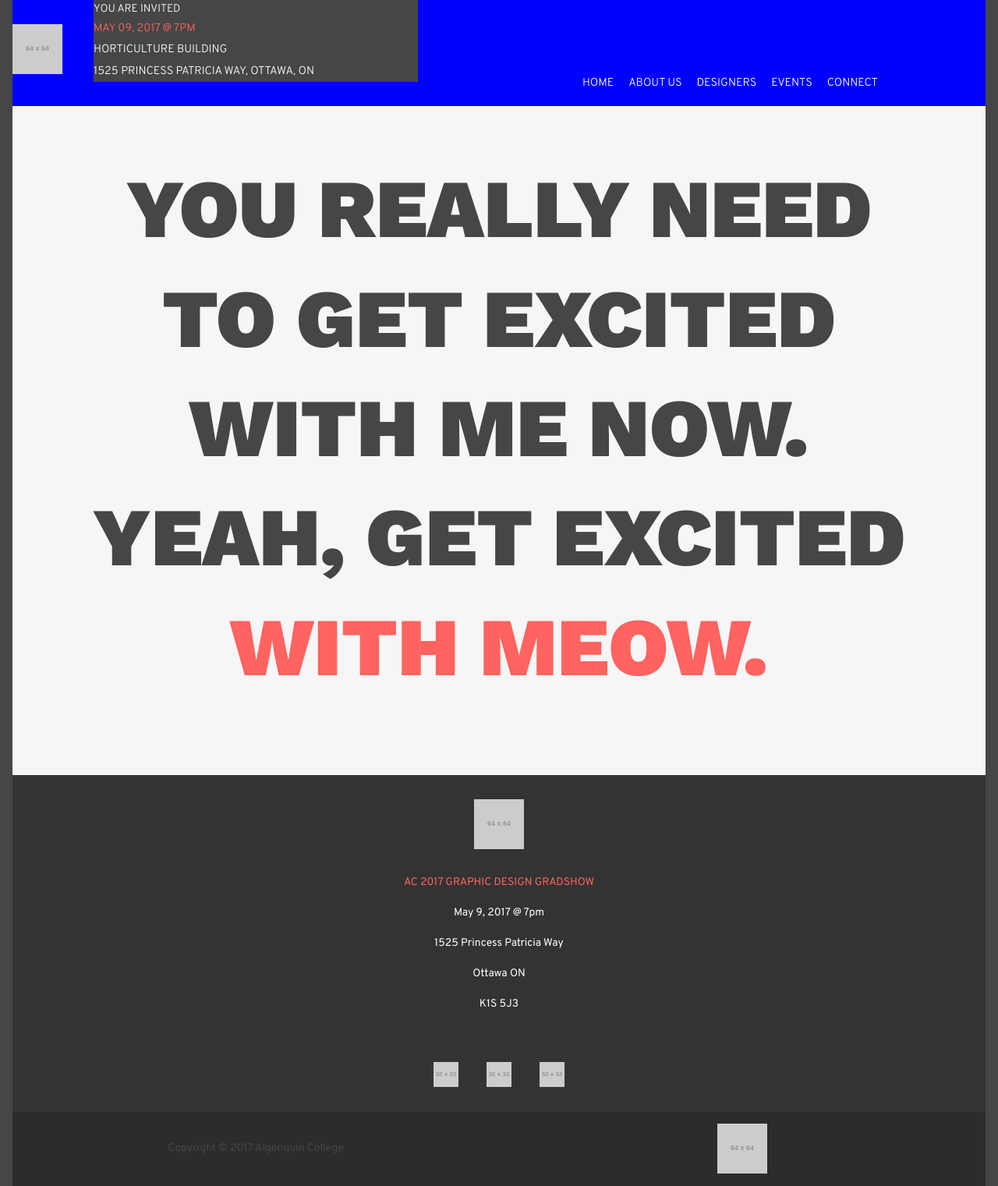
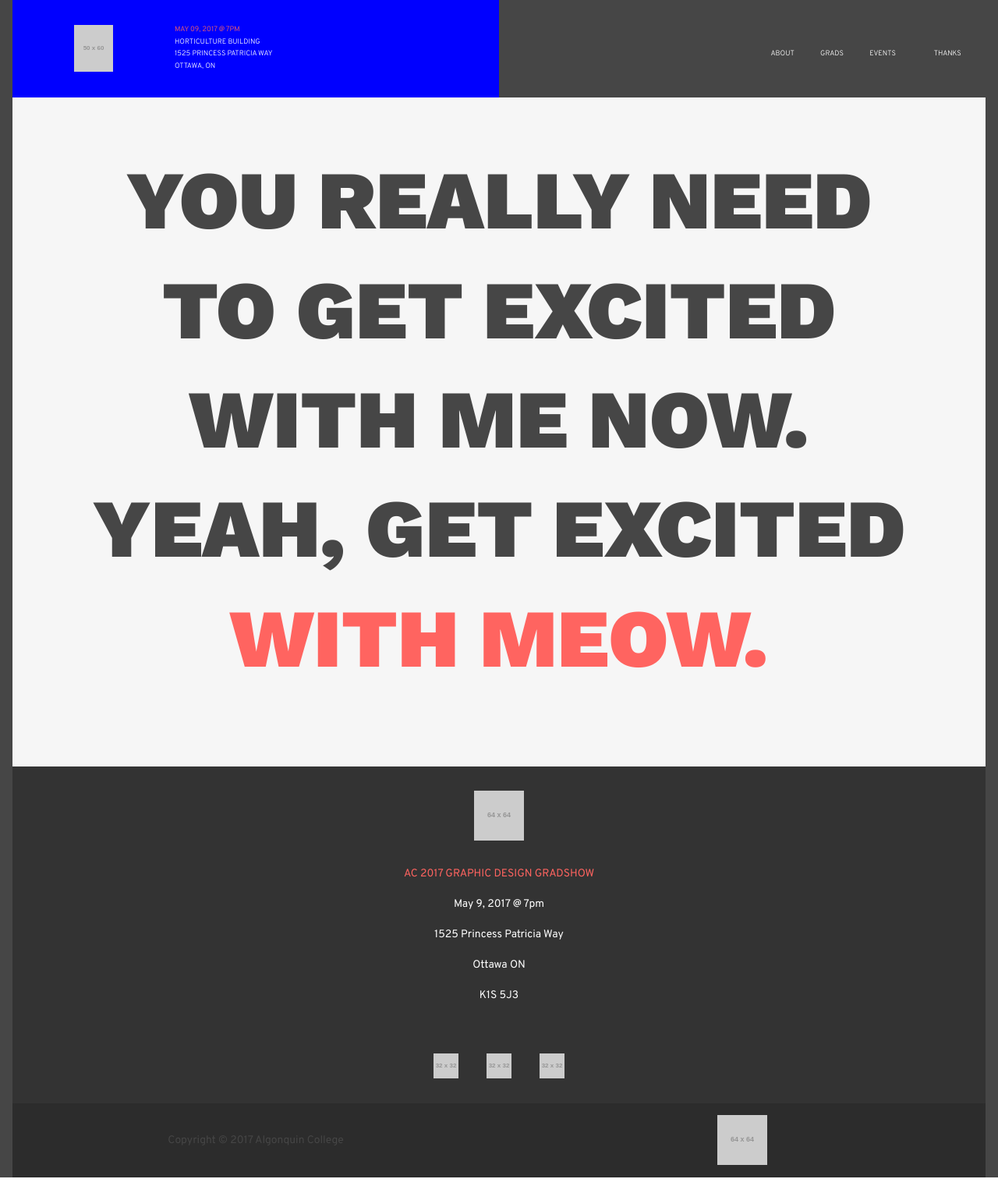
Before and after one commit to algonquindesign-grads/2017, a Jekyll site: the page built from grads.html, in a window 1280 px wide. Shown: the whole page at 78% size. Built offline with Jekyll 4.4.1, drawn with Linux system fonts in a browser that asks for light colours; nearby versions of some CDN libraries; Markdown is read by kramdown in place of the engine named in the settings.

Commit message:
Nabber coming along..

```diff
--- a/_includes/nav-grad.html
+++ b/_includes/nav-grad.html
@@ -1,42 +1,15 @@
-
-
 <!--
-<nav class="navbar grid bg-ultra-dark-grey text-white milli">
-
-  <div class="unit bg-dark-grey push-0">
-    <i class="icon i-64">
-      <img src="http://placehold.it/64x64" alt="Studio N logo">
-    </i>
-  </div>
-
-  <div class="unit pad-t-1-2 ">
-     <ul class="gutter-1-2">
-      <li class="text-red">7PM</li>
-      <li>May 9 Horticulture Building</li>
-      <li>1525 Princess Patricia Way, Ottawa, ON K1S 5J3</li>
-    </ul>
-  </div>
-
-  <div class="unit">
-    <ul class="list-group-inline gutter">
-      <li class="island-1-2">about us</li>
-      <li class="island-1-2">designers</li>
-      <li class="island-1-2">connect</li>
-    </ul>
-  </div>
-
-</nav>
--->
-
 <div class="nav grid grid-bottom text-upper micro text-light no-bullets bg-ultra-dark-grey text-white">
   <div class="unit xs-1 s-1 m-1-2 l-1-2">
     <div class="grid grid-middle">
+
 
       <div class="unit xs-1 s-1 m-1-6 l-1-6">
         <figure class="push-0">
             <img src="http://placehold.it/64x64" alt="Studio N logo">
         </figure>
       </div>
+
 
       <div class="unit unit-xs-hidden unit-s-hidden m-2-3 l-2-3 push-0 pad-b">
         <div class="no-bullets bg-dark-grey push-0">
@@ -45,25 +18,49 @@
            <p class="push-0"> Horticulture Building</li>
            <p class="push-0">1525 Princess Patricia Way, Ottawa, ON</p>
         </div>
-
-
       </div>
     </div>
   </div>
 
-    <div class="menu unit text-center xs-1 s-1 m-1-2 l-1-2">
+
+    <div class="menu micro unit xs-1 s-1 m-1-2 l-1-2">
       <ul class="push-0 island-1-2 list-group-inline gutter">
         <li class="gutter-1-4">home</li>
         <li class="gutter-1-4">about us</li>
         <li class="gutter-1-4">designers</li>
         <li class="gutter-1-4">events</li>
         <li class="gutter-1-4">connect</li>
+      </ul>
+    </div>
+</div>
 
+-->
 
-      </ul>
+<div class="nav text-upper grid grid-stretch micro text-light text-white bg-ultra-dark-grey">
+  <div class="unit xs-1 s-1 m-1-2 l-1-2">
 
+    <div class="grid grid-middle location">
+        <figure class="unit  xs-1 s-1-6 m-1-6 l-1-6 push-0">
+          <img src="http://placehold.it/50x60" alt="Studio N logo">
+        </figure>
 
+        <div class="unit pad-t pad-b micro unit-xs-hidden s-2-3 m-2-3 l-2-3">
+            <p class="push-0 text-red">May 09, 2017 @ 7pm</p>
+            <p class="push-0">Horticulture Building</p>
+            <p class="push-0">1525 Princess Patricia Way</p>
+            <p class="push-0">Ottawa, ON</p>
+          </ul>
+        </div>
+    </div>
     </div>
 
+<div class="unit pad-t-2 relative menu bg-dark-grey xs-1 s-1 m-1-2 l-1-2">
 
+    <ul class="push-0 list-group-inline">
+      <li class="gutter-1-2">About</li>
+      <li class="gutter-1-2">Grads</li>
+      <li class="gutter-1-2">Events</li>
+      <li class="gutter">Thanks</li>
+    </ul>
 </div>
+</div>
--- a/_layouts/gradlayout.html
+++ b/_layouts/gradlayout.html
@@ -24,6 +24,8 @@
   </div>
 
 
+<script src="https://cdnjs.cloudflare.com/ajax/libs/jquery/3.0.0-beta1/jquery.min.js"></script>
+<script src="js/main.js"></script>
 
 </body>
 </html>
--- a/css/main.css
+++ b/css/main.css
@@ -2,6 +2,10 @@
 
 html {
   box-sizing: border-box;
+}
+
+a {
+  text-decoration: none;
 }
 
 *, *::before, *::after {
@@ -13,26 +17,27 @@ html {
   background-color: #fff;
 }
 
-ul, .no-bullets {
+ul, .no-bullets, .location ul {
   list-style-type: none;
-
 }
 
 .wrapper {
   max-width: 60em;
 }
+
 .float-left {
   float: left;
 }
 
- /*Colour*/
+ /* Colour */
 
 .bg-black {
   background-color: #000;
 }
 
 .bg-grey-black {
-background-color: #2c2c2c;
+  background-color: #2c2c2c;
+
 }
 
 .bg-ultra-dark-grey {
@@ -85,10 +90,10 @@ background-color: #2c2c2c;
 /* Navbar */
 
 
-nav ul {
-  list-style-type: none;
+.nav {
+  overflow: hidden;
 }
 
-nav i img {
-  margin: 0 auto;
+.nav p {
+padding: 0;
 }
--- a/css/mediaqueries.css
+++ b/css/mediaqueries.css
@@ -1,51 +1,42 @@
-  .nav {
-  background-color: pink;
 
+figure {
+  margin: 0 auto;
+  padding: 2em 0;
 }
-  .nav figure{
-  margin: 1em auto 0;
 
+figure img {
+  margin: 0 auto;
+  display: block;
 }
+
+.menu {
+  vertical-align: bottom;
+  text-align: right;
+}
+
 /*sm*/
 @media only screen and (min-width: 25em) {
 
 
-
-.nav {
-  text-align: center;
-  font-size: .8333rem;
-  line-height: 1.3rem;
-}
-
-.nav {
-  background-color: red;
-}
 }
 
 /* med */
 @media only screen and (min-width: 38em) {
-.nav figure{
-  margin: 0 auto;
-  pad-top: 1em;
-}
 
-.nav {
-  background-color: green;
-}
 
-.nav {
-  text-align: left;
-  font-size: .6944rem;
-  line-height: 1.3rem;
-}
 
 
 }
 
 /* l */
 @media only screen and (min-width: 60em) {
-.nav {
-  background-color: blue;
+
+  .nav {
+    background-color: blue;
+  }
+
 }
 
-}
+
+
+/** Test **/
```
Also changed, not shown: js/main.js (added).
